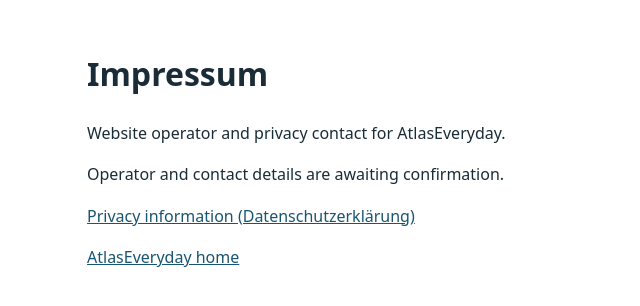
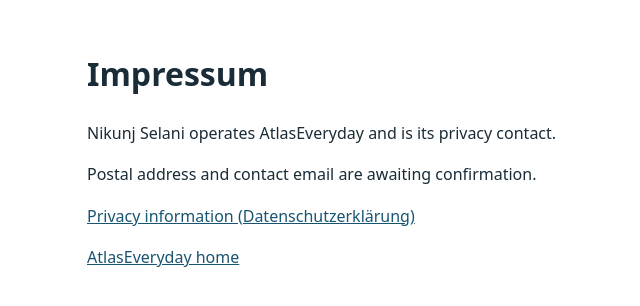
Before and after one commit to nikunjsb/Finbridge, a plain HTML site: page impressum.html in a window 1280 px wide. Shown: the whole page, without its empty margins (201-841 px from the left). Drawn offline with Linux system fonts and the light colour scheme.

Commit message:
Name Nikunj Selani as the individual website operator

```diff
--- a/impressum.html
+++ b/impressum.html
@@ -10,9 +10,8 @@
 <body>
   <main>
     <h1>Impressum</h1>
-    <p>Website operator and privacy contact for AtlasEveryday.</p>
-    <!-- Draft only. Supply the approved operator name, postal address and monitored email before release. -->
-    <p>Operator and contact details are awaiting confirmation.</p>
+    <p>Nikunj Selani operates AtlasEveryday and is its privacy contact.</p>
+    <p>Postal address and contact email are awaiting confirmation.</p>
     <p><a href="./#privacy">Privacy information (Datenschutzerklärung)</a></p>
     <p><a href="./">AtlasEveryday home</a></p>
   </main>
```
